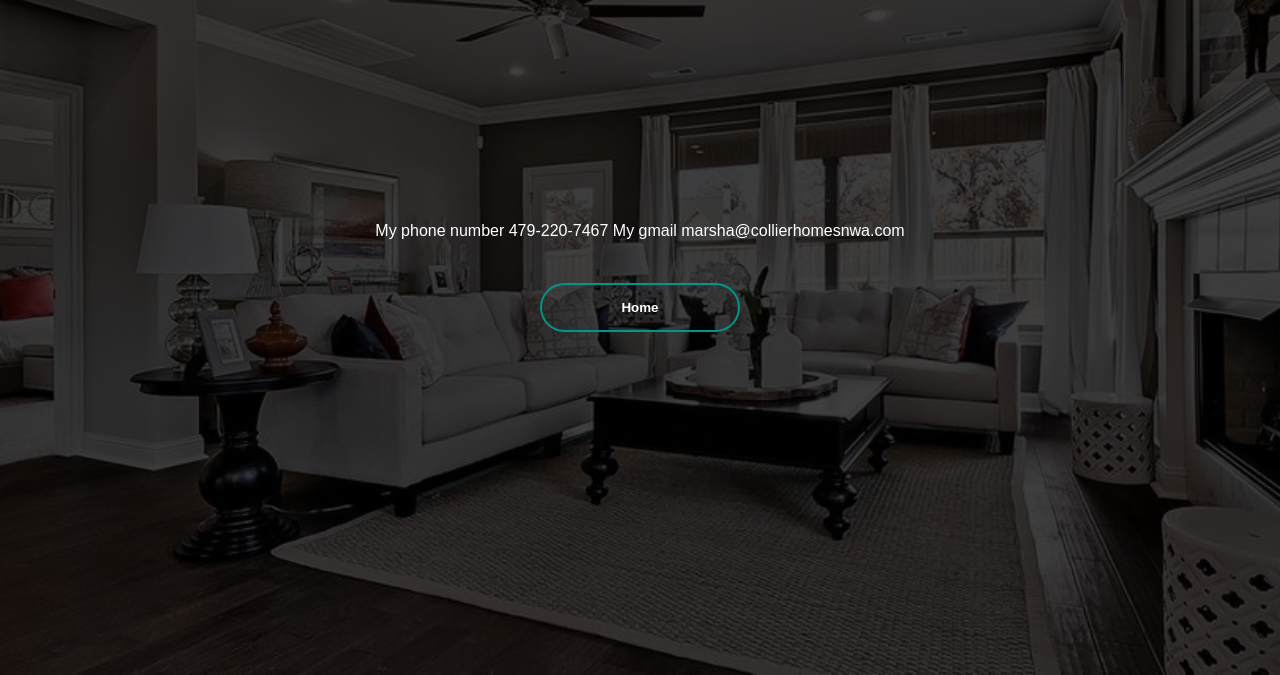
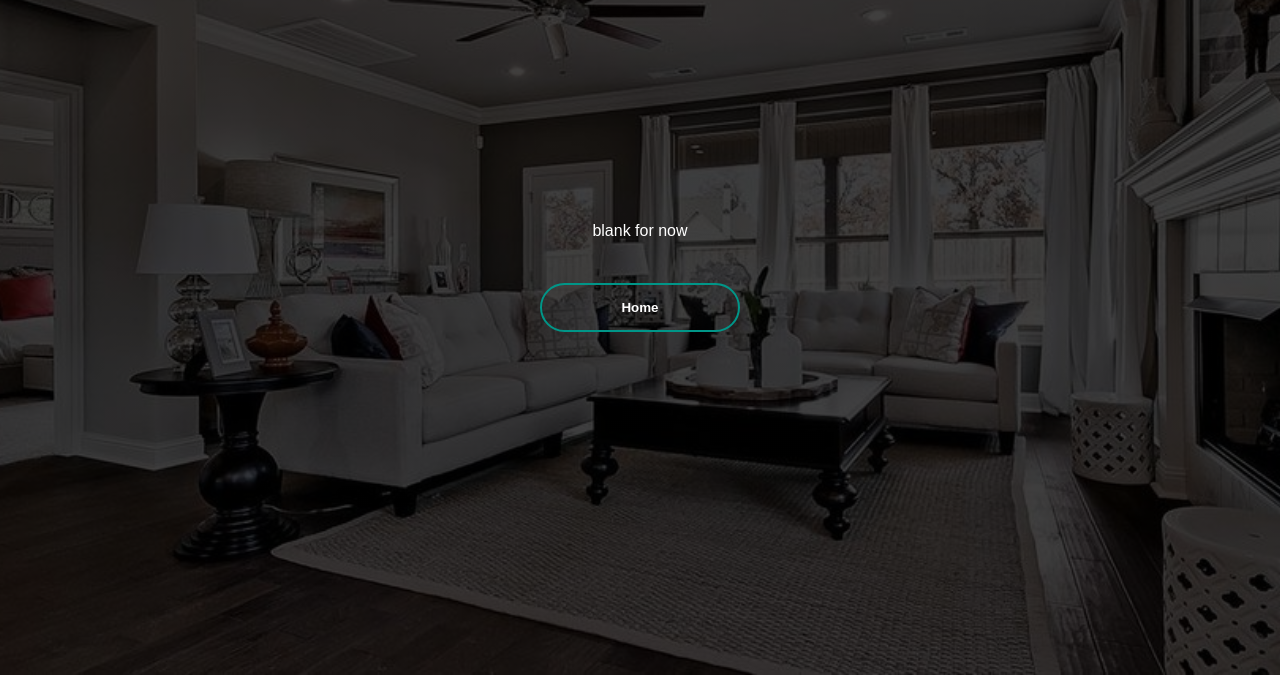
Before and after one commit to lilblock1/website, a plain HTML site: page index.html in a window 1280 px wide. Shown: the part 125-800 px from the top of the page. Drawn offline with Linux system fonts and the light colour scheme.

Commit message:
Update index.html

```diff
--- a/index.html
+++ b/index.html
@@ -15,10 +15,7 @@
 
    <div class="content">
 <p>
-    My phone number
-    479-220-7467
-    My gmail
-    marsha@collierhomesnwa.com
+   blank for now
 </p>
 <div>
     <button type="button"><span></span>Home</button>
```
